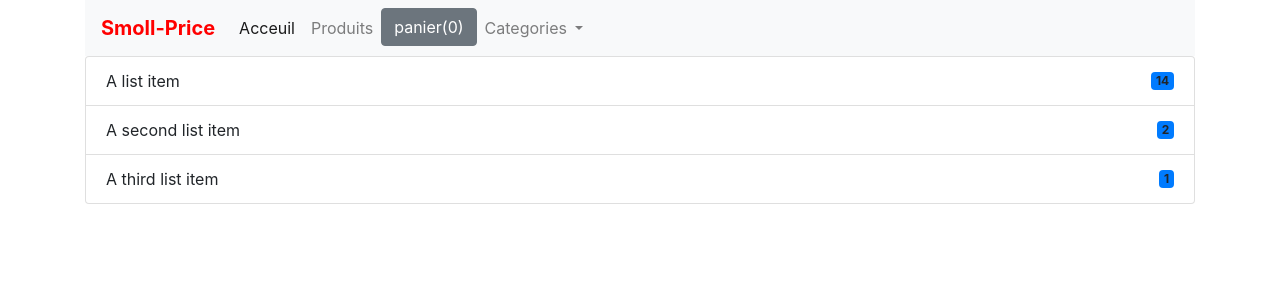
After one commit to zebabenidriss-cyber/site-E-commerce-Django, a Django app: page /checkout/ in a window 1280 px wide. The commit adds this page. Shown: the top 300 px of the page. Run offline with Django 5.2, Linux system fonts and the light colour scheme; some libraries are stand-ins or nearby versions.

Commit message:
boutton et page de commande

```diff
--- a/ecommerce/Store/templates/Store/base.html
+++ b/ecommerce/Store/templates/Store/base.html
@@ -24,7 +24,7 @@
     <div class="row">
       <div class="col-md-12">
         <nav class="navbar navbar-expand-lg navbar-light bg-light">
-          <a class="navbar-brand" href="#" style="color: red; font-weight: bold;">Smoll-Price</a>
+          <a class="navbar-brand" href="{% url 'home' %}" style="color: red; font-weight: bold;">Smoll-Price</a>
           <button class="navbar-toggler" type="button" data-toggle="collapse" data-target="#navbarNavDropdown"
             aria-controls="navbarNavDropdown" aria-expanded="false" aria-label="Toggle navigation">
             <span class="navbar-toggler-icon"></span>
@@ -32,7 +32,7 @@
           <div class="collapse navbar-collapse" id="navbarNavDropdown">
             <ul class="navbar-nav">
               <li class="nav-item active">
-                <a class="nav-link" href="#">Acceuil <span class="sr-only">(current)</span></a>
+                <a class="nav-link" href="{% url 'home' %}">Acceuil <span class="sr-only">(current)</span></a>
               </li>
               <li class="nav-item">
                 <a class="nav-link" href="#">Produits</a>
--- /dev/null
+++ b/ecommerce/Store/templates/Store/checkout.html
@@ -0,0 +1,24 @@
+{% extends 'Store/base.html' %}
+
+{% block content %}
+
+<div class ="row">
+     <div class="col-md-12">
+         <ul class="list-group">
+  <li class="list-group-item d-flex justify-content-between align-items-center">
+    A list item
+    <span class="badge bg-primary rounded-pill">14</span>
+  </li>
+  <li class="list-group-item d-flex justify-content-between align-items-center">
+    A second list item
+    <span class="badge bg-primary rounded-pill">2</span>
+  </li>
+  <li class="list-group-item d-flex justify-content-between align-items-center">
+    A third list item
+    <span class="badge bg-primary rounded-pill">1</span>
+  </li>
+</ul>
+     </div>
+</div>
+
+{% endblock %}
--- a/ecommerce/Store/templates/Store/index.html
+++ b/ecommerce/Store/templates/Store/index.html
@@ -109,6 +109,8 @@
                 index += 1 ;
           }
 
+          panierString += "<a href='/checkout' class='btn btn-primary'>Commander</a><br>" ;
+
                     // Sélectionne l'élément HTML qui contient le panier.
           var panierElement = $('#panier') ;
                     // Enregistre la liste générée comme contenu de la fenêtre contextuelle.
--- a/ecommerce/Store/urls.py
+++ b/ecommerce/Store/urls.py
@@ -1,8 +1,9 @@
 # fait en sorte que l'application soit utilisable dans un projet Django en définissant les URL pour l'application Store
 from django.urls import path
-from Store.views import index , detail
+from Store.views import index , detail , checkout
 
 urlpatterns = [
     path('', index, name='home'),  # définit l'URL de la page d'accueil de l'application Store. Lorsque l'utilisateur accède à l'URL racine de l'application, la fonction index est appelée pour afficher la page d'accueil.
     path('<int:myid>/', detail, name='detail'),  # définit l'URL de la page de détail d'un produit spécifique. Lorsque l'utilisateur accède à cette URL, la fonction detail est appelée pour afficher les détails du produit.
+   path('checkout/', checkout, name='checkout')  # définit l'URL de la page de paiement. Lorsque l'utilisateur accède à cette URL, la fonction checkout est appelée pour afficher la page de paiement.
 ]
--- a/ecommerce/Store/views.py
+++ b/ecommerce/Store/views.py
@@ -16,3 +16,6 @@ def index(request): # cette fonction est appelée lorsque l'utilisateur accède
 def detail(request, myid): # cette fonction est appelée lorsque l'utilisateur accède à la page de détail d'un produit spécifique. Elle prend en paramètre un objet request et l'identifiant du produit.
     product_object = Product.objects.get(id=myid) # récupère l'objet Product correspondant à l'identifiant fourni. Cela permet d'afficher les détails du produit spécifique.
     return render(request,'Store/detail.html', {'product': product_object}) # utilise la fonction render pour générer une réponse HTTP en utilisant le template 'store/detail.html' et en passant l'objet Product récupéré à ce template. Cela permet d'afficher les détails du produit sur la page de détail de l'application Store.
+
+def checkout(request): # cette fonction est appelée lorsque l'utilisateur accède à la page de paiement. Elle prend en paramètre un objet request.
+    return render(request, 'Store/checkout.html') ; # utilise la fonction render pour générer une réponse HTTP en utilisant le template 'store/checkout.html'. Cela permet d'afficher la page de paiement de l'application Store.
```
